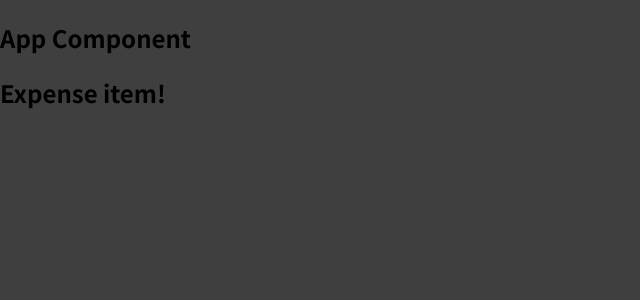
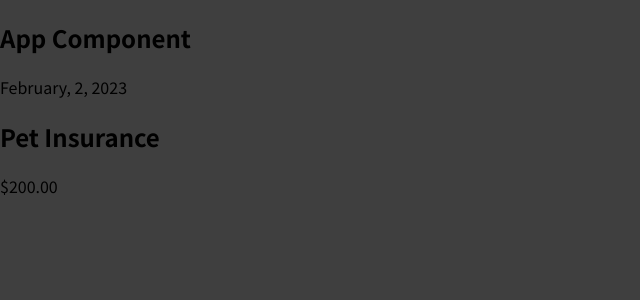
Before and after one commit to justice-rage/react-refresher, a JavaScript app: page / in a window 1280 px wide. Shown: the top 300 px of the page, without its empty margins (0-640 px from the left). Built offline with nearby package versions, Linux system fonts and the light colour scheme.

Commit message:
add dummy text

```diff
--- a/src/components/ExpenseItem.js
+++ b/src/components/ExpenseItem.js
@@ -1,5 +1,13 @@
 function ExpenseItem(){
-    return <h2>Expense item!</h2>
+    return(
+        <div>
+            <div>February, 2, 2023</div>
+            <div>
+                <h2>Pet Insurance</h2>
+                <div>$200.00</div>
+            </div>
+        </div>
+    );
 }
 
 export default ExpenseItem;
```
